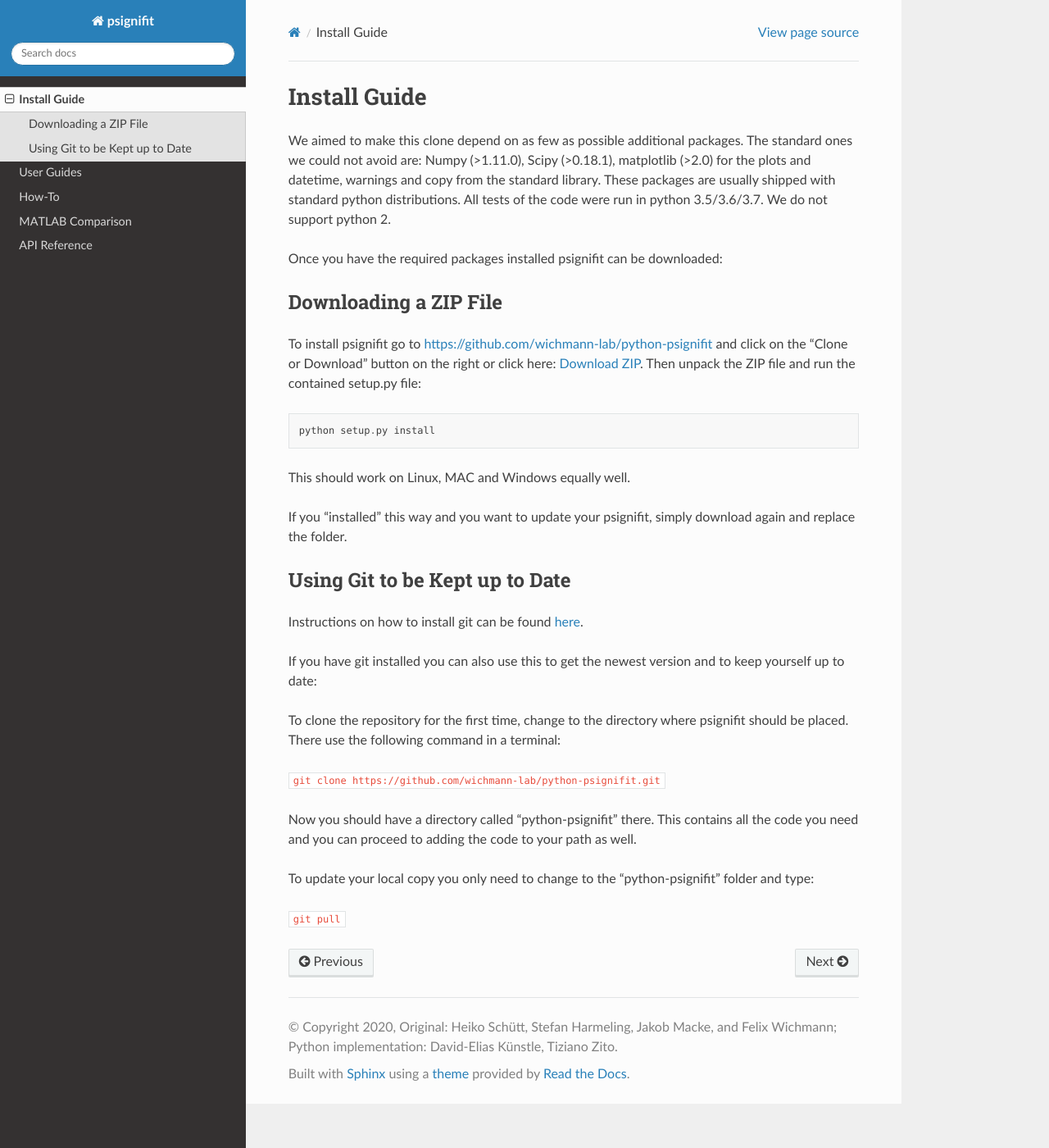
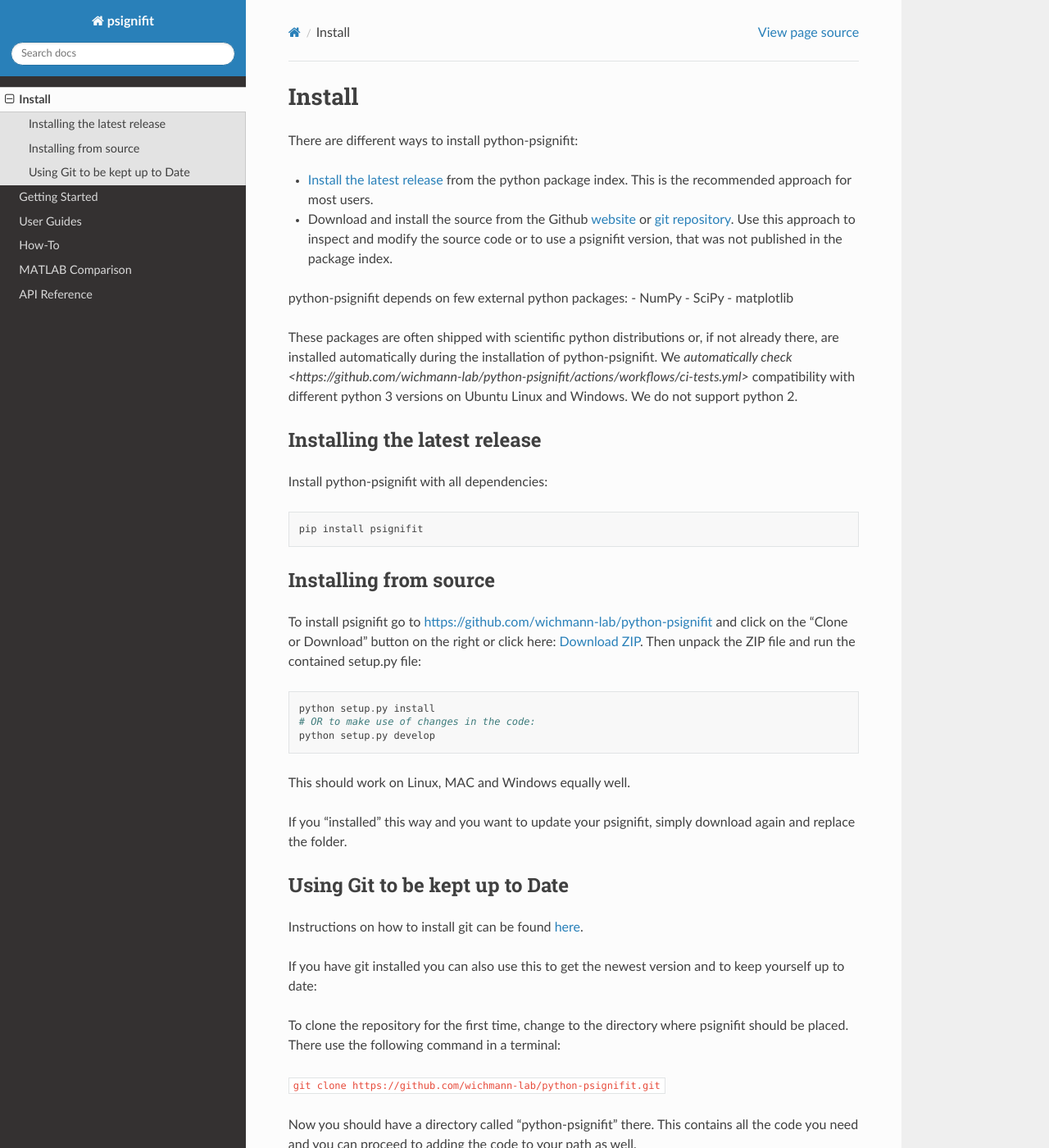
Before and after one commit to wichmann-lab/python-psignifit, a Sphinx documentation site: the page built from docs/install_guide.rst, in a window 1280 px wide and 1400 px high. Shown: the whole window at 82% size. Built offline with Sphinx 7.4.7 and the Read the Docs theme 2.0.0, drawn with Linux system fonts in a browser that asks for light colours; pages that are not in the unit, such as notebooks, are missing from menus; some of the changed text lies outside the part shown.

Commit message:
Docs: Move and rename basic usage to getting started guide on 1st level

```diff
--- a/docs/index.rst
+++ b/docs/index.rst
@@ -22,8 +22,8 @@ Where to start?
 
 First, :ref:`install_guide` the toolbox.
 
-Then, have a look at the :ref:`basic-usage`
-or at the :ref:`demo_index` file, which cover similar content.
+Then, check out the :ref:`getting_started`
+or the :ref:`demo_index` files.
 
 More information
 ~~~~~~~~~~~~~~~~
@@ -70,6 +70,7 @@ Contents
    :maxdepth: 2
 
    install_guide.rst
+   getting_started.rst
    user_guides/index.rst
    how_to/index.rst
    generated_examples/index.rst
--- a/docs/install_guide.rst
+++ b/docs/install_guide.rst
@@ -1,19 +1,39 @@
 .. _install_guide:
 
-Install Guide
-=============
+Install
+=======
 
-We aimed to make this clone depend on as few as possible additional
-packages. The standard ones we could not avoid are: Numpy (>1.11.0),
-Scipy (>0.18.1), matplotlib (>2.0) for the plots and datetime, warnings
-and copy from the standard library. These packages are usually shipped
-with standard python distributions. All tests of the code were run in
-python 3.5/3.6/3.7. We do not support python 2.
+There are different ways to install python-psignifit:
 
-Once you have the required packages installed psignifit can be
-downloaded:
+- :ref:`Install the latest release <pip install>` from the python package index. This is the recommended approach for most users.
+- Download and install the source from the Github :ref:`website <zip install>` or :ref:`git repository <git install>`.
+  Use this approach to inspect and modify the source code or to use a psignifit version, that was not published in the package index.
 
-Downloading a ZIP File
+python-psignifit depends on few external python packages:
+- NumPy
+- SciPy
+- matplotlib
+
+These packages are often shipped with scientific python distributions or, if not already there,
+are installed automatically during the installation of python-psignifit.
+We `automatically check <https://github.com/wichmann-lab/python-psignifit/actions/workflows/ci-tests.yml>`
+compatibility with different python 3 versions on Ubuntu Linux and Windows. We do not support python 2.
+
+.. _pip install:
+
+Installing the latest release
+~~~~~~~~~~~~~~~~~~~~~~~~~~~~~
+
+Install python-psignifit with all dependencies:
+
+::
+
+    pip install psignifit
+
+
+.. _zip install:
+
+Installing from source
 ~~~~~~~~~~~~~~~~~~~~~~
 
 To install psignifit go to
@@ -25,13 +45,18 @@ Then unpack the ZIP file and run the contained setup.py file:
 ::
 
    python setup.py install
+   # OR to make use of changes in the code:
+   python setup.py develop
 
 This should work on Linux, MAC and Windows equally well.
 
 If you “installed” this way and you want to update your psignifit,
 simply download again and replace the folder.
 
-Using Git to be Kept up to Date
+
+.. _git install:
+
+Using Git to be kept up to Date
 ~~~~~~~~~~~~~~~~~~~~~~~~~~~~~~~
 
 Instructions on how to install git can be found
@@ -54,3 +79,5 @@ To update your local copy you only need to change to the
 “python-psignifit” folder and type:
 
 ``git pull``
+
+Install as described in :ref:`zip install`.
--- a/docs/user_guides/Experiment-Types.rst
+++ b/docs/user_guides/Experiment-Types.rst
@@ -10,6 +10,12 @@ The only difference is the naming of the experiment types and that they can be p
 as parameters of the psignifit function.
 Find an interactive example in :ref:`Demo 1 <sphx_glr_generated_examples_demo_001.py>`.
 
+Apart from the *nAFC* (2AFC, 3AFC, … ) we provide two other options
+for *expType*: First *‘YesNo’* which enables a free upper and lower
+Asymptote and, second, *‘equalAsymptote’*, which assumes that the upper
+and the lower asymptote are equal. You find a more detailed description
+of the types :ref:`here <experiment-types>`.
+
 ::
 
    experiment_type = '2AFC'
--- a/docs/user_guides/index.rst
+++ b/docs/user_guides/index.rst
@@ -1,3 +1,5 @@
+.. _user-guides:
+
 User Guides
 ===========
 
@@ -5,7 +7,6 @@ User Guides
    :maxdepth: 2
    :caption: Contents:
 
-   Basic-Usage.rst
    Experiment-Types.rst
    Interval-Bias.rst
    Options-Dictionary.rst
```
Also changed, not shown: docs/getting_started.rst (added, +97 -0 lines), docs/user_guides/Basic-Usage.rst (deleted, +0 -90 lines), psignifit/demos/README.rst.
